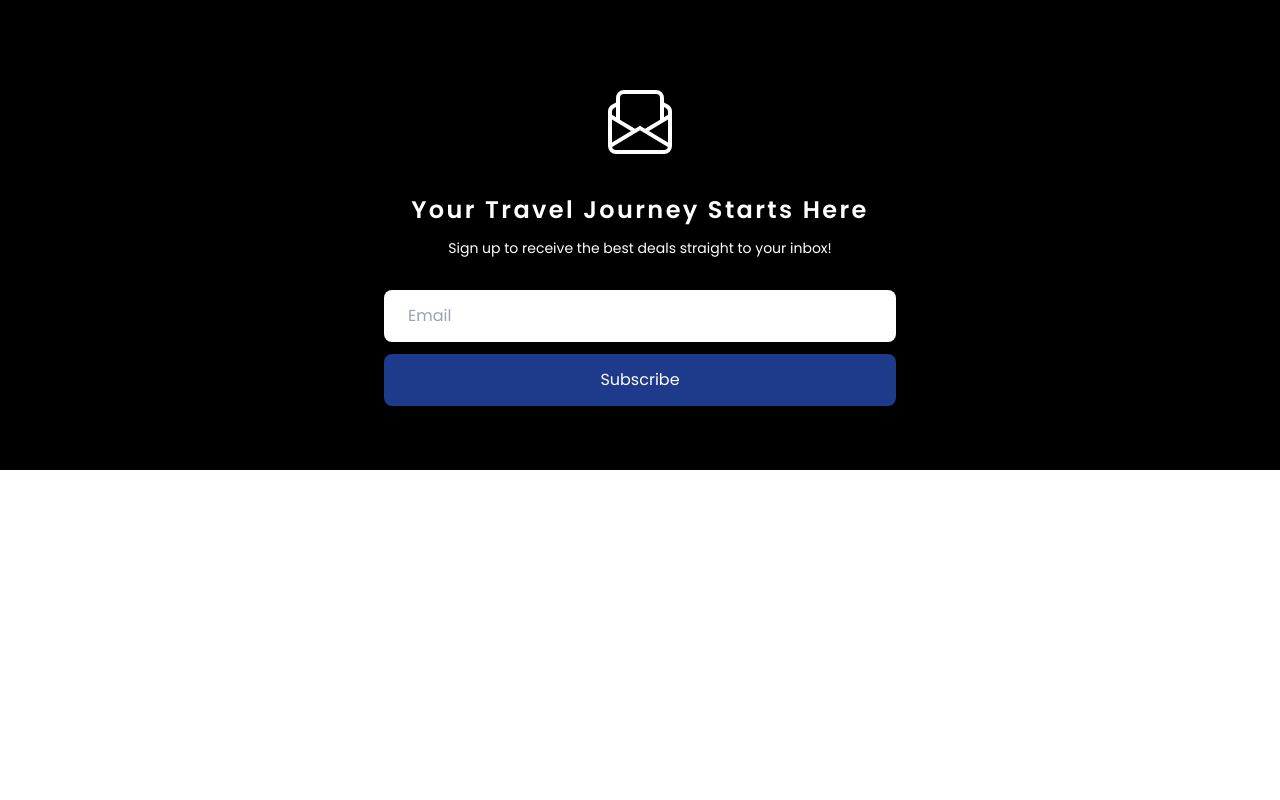
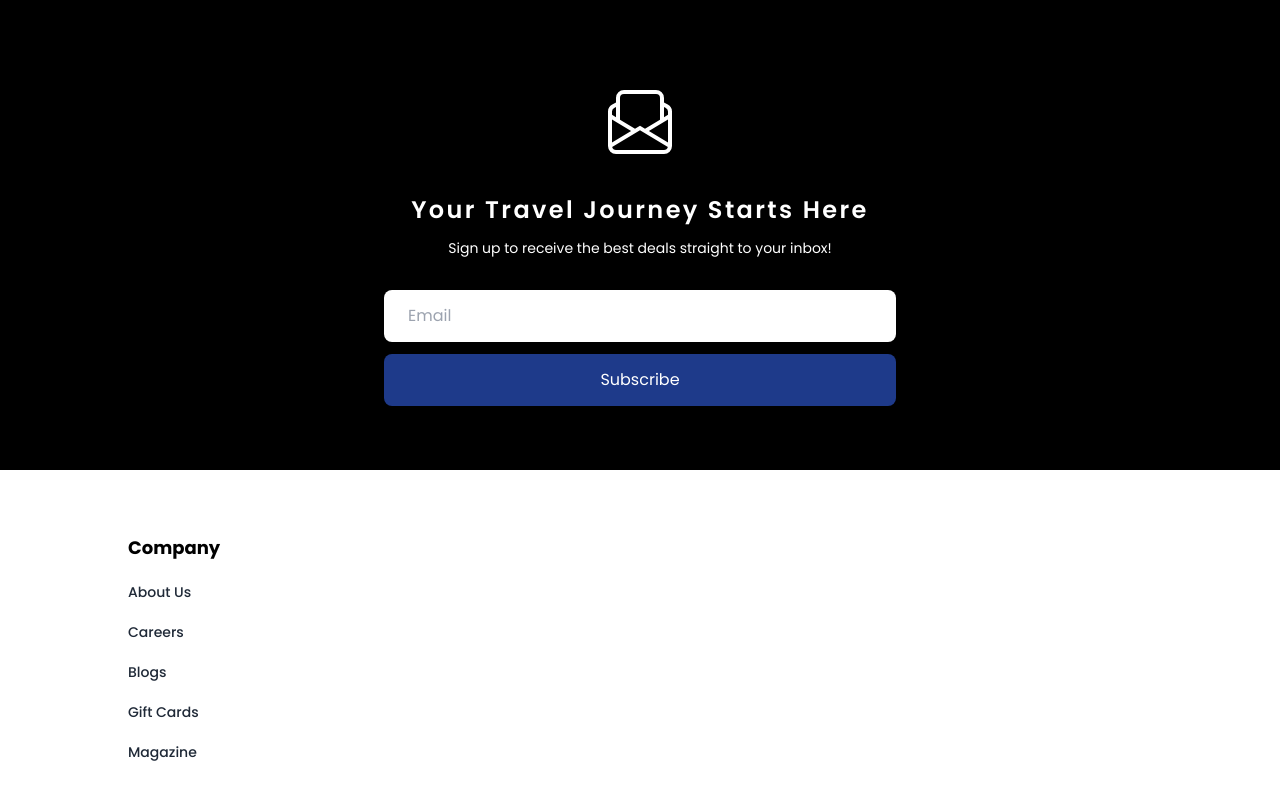
Before and after one commit to denisdiaconu/travista, a Next.js app: page / in a window 1280 px wide. Shown: the part 4058-4858 px from the top of the page. Before the commit the page ends 4528 px from the top, so only its background shows below. Built offline with nearby package versions, Linux system fonts and the light colour scheme.

Commit message:
Add company part

```diff
--- a/app/layout.tsx
+++ b/app/layout.tsx
@@ -2,6 +2,7 @@ import type { Metadata } from 'next';
 import { Poppins } from 'next/font/google';
 import './globals.css';
 import ResponsiveNav from '@/components/Home/Navbar/ResponsiveNav';
+import Footer from '@/components/Home/Footer/Footer';
 
 const font = Poppins({
   weight: ['100', '200', '300', '400', '500', '600', '700', '800', '900'],
@@ -23,6 +24,7 @@ export default function RootLayout({
       <body className={`${font.className} antialiased`}>
         <ResponsiveNav />
         {children}
+        <Footer />
       </body>
     </html>
   );
--- a/components/Home/Footer/Footer.tsx
+++ b/components/Home/Footer/Footer.tsx
@@ -1,7 +1,18 @@
 import React from 'react';
 
 const Footer = () => {
-  return <div>Footer</div>;
+  return <div className='pt-16 pb-16'>
+    <div className='w-[80%] mx-auto items-start grid grid-cols-1 sm:grid-cols-2 md:grid-cols-2 lg:grid-cols-4 gap-10'>
+        <div className='space-y-5'>
+            <h1 className='text-lg font-bold'>Company</h1>
+            <p className='text-gray-800 text-sm hover:text-blue-950 font-medium cursor-pointer'>About Us</p>
+            <p className='text-gray-800 text-sm hover:text-blue-950 font-medium cursor-pointer'>Careers</p>
+            <p className='text-gray-800 text-sm hover:text-blue-950 font-medium cursor-pointer'>Blogs</p>
+            <p className='text-gray-800 text-sm hover:text-blue-950 font-medium cursor-pointer'>Gift Cards</p>
+            <p className='text-gray-800 text-sm hover:text-blue-950 font-medium cursor-pointer'>Magazine</p>
+        </div>
+    </div>
+  </div>;
 };
 
 export default Footer;
```
